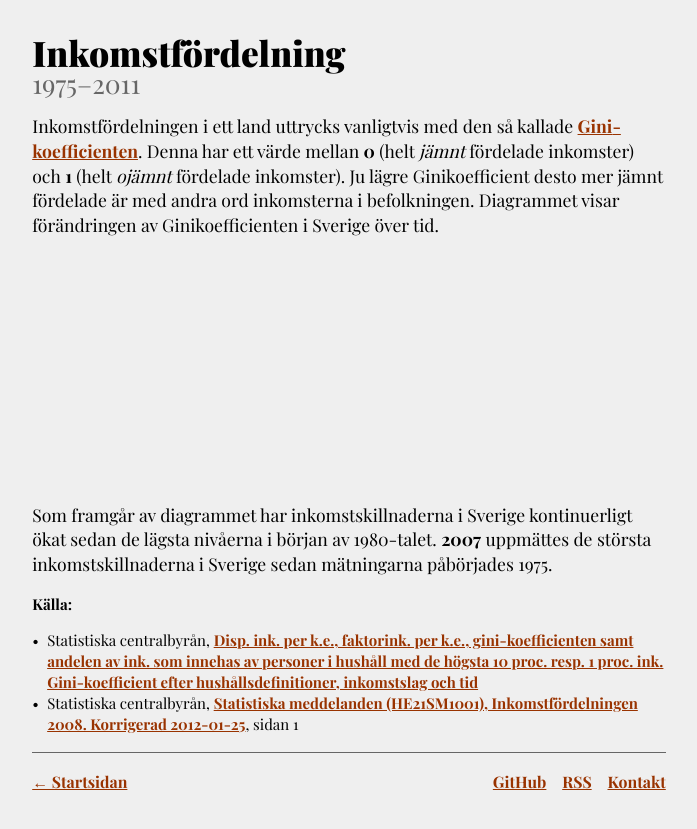
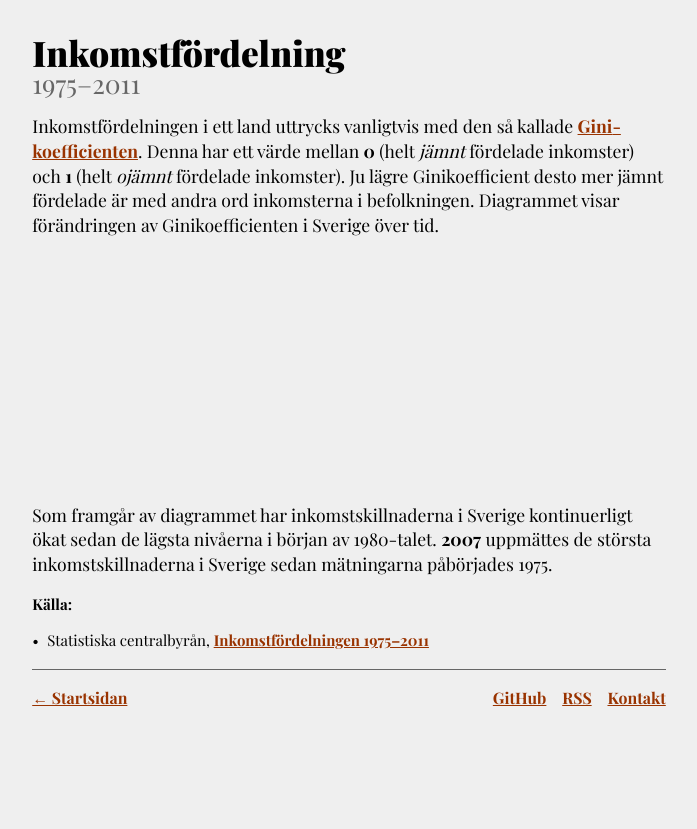
Before and after one commit to alimony/forbannadstatistik.polyscopic.works, a Jekyll site: the page built from inkomstfordelning/index.html, in a window 1280 px wide. Shown: the top 829 px of the page, without its empty margins (291-988 px from the left). Built offline with Jekyll 4.4.1, drawn with Linux system fonts in a browser that asks for light colours; nearby versions of some CDN libraries; some web fonts are replaced; comment, search, counter and statistics services are not loaded.

```diff
--- a/andel-barn-lag-inkomst/index.html
+++ b/andel-barn-lag-inkomst/index.html
@@ -11,11 +11,11 @@ script: andel-barn-lag-inkomst.2.js
 
 <div id="chart"></div>
 
-<p id="info" class="hidden"><strong id="first-year"></strong> levde ungefär <strong id="first-percentage"></strong>% av alla barn i Sverige i hushåll med låg inkomst, <strong id="second-year"></strong> hade siffran ökat till runt <strong id="second-percentage"></strong>%. Det är med andra ord allt fler barn som lever i <a href="http://www.scb.se/Pages/Article____334014.aspx" target="_blank">risk för fattigdom enligt EU:s mått.</a></p>
+<p id="info" class="hidden"><strong id="first-year"></strong> levde ungefär <strong id="first-percentage"></strong>% av alla barn i Sverige i hushåll med låg inkomst, <strong id="second-year"></strong> hade siffran ökat till runt <strong id="second-percentage"></strong>%. Det är med andra ord allt fler barn som lever i <a href="http://www.scb.se/sv_/Hitta-statistik/Artiklar/Hogre-inkomster-men-fler-i-risk-for-fattigdom/" target="_blank">risk för fattigdom enligt EU:s mått.</a></p>
 
 <div class="sources">
 	<p><strong>Källa:</strong></p>
 	<ul>
-		<li>Statistiska central&shy;byrån, <a href="http://www.scb.se/Pages/TableAndChart____302020.aspx" target="_blank">Andel personer efter hushålls&shy;typ i hushåll med en låg disponibel inkomst per k.e.</a></li>
+		<li>Statistiska central&shy;byrån, <a href="http://www.scb.se/sv_/Hitta-statistik/Statistik-efter-amne/Hushallens-ekonomi/Inkomster-och-inkomstfordelning/Hushallens-ekonomi-HEK/7289/2011A01C/Disponibel-inkomst-19912011/Andel-personer-efter-hushallstyp-i-hushall-med-en-lag-disponibel-inkomst-per-ke/" target="_blank">Andel personer efter hushålls&shy;typ i hushåll med en låg disponibel inkomst per k.e.</a></li>
 	</ul>
 </div>
--- a/bostadsbubbla/bostadsbubbla.2.js
+++ b/bostadsbubbla/bostadsbubbla.2.js
@@ -1,8 +1,6 @@
 (function () {
 	'use strict';
 
-	// This is data from OECD:
-	// http://www.oecd.org/eco/outlook/economicoutlookannextables.htm
 	// These are percentual changes from year to year, which we will then
 	// recalculate to an index series starting at index 100.
 	var dataArray = [
--- a/disponibel-inkomst/disponibel-inkomst.2.js
+++ b/disponibel-inkomst/disponibel-inkomst.2.js
@@ -14,8 +14,6 @@
 
 	var HEADERS = ['År', '1', '2', '3', '4', '5', '6', '7', '8', '9', '10', 'Medelvärde', 'Median'];
 
-	// This is data from SCB:
-	// http://www.scb.se/Pages/TableAndChart____163544.aspx
 	var dataArray = [
 		//         Decile 1, Decile 2, Decile 3, Decile 4, Decile 5, Decile 6, Decile 7, Decile 8, Decile 9, Decile 10, Average, Median
 		/* 1991 */ [72800,   104700,   118500,   131200,   143200,   156600,   172500,   192400,   220300,   328200,    164000,  149300],
--- a/disponibel-inkomst/index.html
+++ b/disponibel-inkomst/index.html
@@ -16,6 +16,6 @@ script: disponibel-inkomst.2.js
 <div class="sources">
 	<p><strong>Källa:</strong></p>
 	<ul>
-		<li>Statistiska central&shy;byrån, <a href="http://www.scb.se/Pages/TableAndChart____163544.aspx" target="_blank">Disponibel inkomst inklusive kapital&shy;vinst – individer i decil&shy;grupper</a></li>
+		<li>Statistiska central&shy;byrån, <a href="http://www.scb.se/sv_/Hitta-statistik/Statistik-efter-amne/Hushallens-ekonomi/Inkomster-och-inkomstfordelning/Hushallens-ekonomi-HEK/7289/2011A01C/Disponibel-inkomst-19912011/Disponibel-inkomst-inklusive-kapitalvinst---individer-i-decilgrupper/" target="_blank">Disponibel inkomst inklusive kapital&shy;vinst – individer i decil&shy;grupper</a></li>
 	</ul>
 </div>
--- a/inkomstfordelning/index.html
+++ b/inkomstfordelning/index.html
@@ -16,7 +16,6 @@ script: inkomstfordelning.1.js
 <div class="sources">
 	<p><strong>Källa:</strong></p>
 	<ul>
-		<li>Statistiska central&shy;byrån, <a href="http://www.scb.se/Pages/SSD/SSD_SelectVariables____340487.aspx?px_tableid=ssd_extern%3aDispInk8" target="_blank">Disp. ink. per k.e., faktorink. per k.e., gini-koefficienten samt andelen av ink. som innehas av personer i hushåll med de högsta 10 proc. resp. 1 proc. ink. Gini-koefficient efter hushålls&shy;definitioner, inkomstslag och tid</a></li>
-		<li>Statistiska central&shy;byrån, <a href="http://www.scb.se/Pages/PublishingCalendarViewInfo____259923.aspx?PublObjId=11784" target="_blank">Statistiska meddelanden (HE21SM1001), Inkomstfördelningen 2008. Korrigerad 2012-01-25</a>, sidan&nbsp;1</li>
+		<li>Statistiska central&shy;byrån, <a href="http://www.scb.se/sv_/Hitta-statistik/Statistik-efter-amne/Hushallens-ekonomi/Inkomster-och-inkomstfordelning/Hushallens-ekonomi-HEK/7289/2011A01C/Inkomster-19752011/Inkomstfordelningen-19752011/" target="_blank">Inkomstfördelningen 1975–2011</li>
 	</ul>
 </div>
--- a/sysselsattningsgrad/index.html
+++ b/sysselsattningsgrad/index.html
@@ -7,7 +7,7 @@ description: Sysselsättningsgraden i Sverige sjönk efter den högsta noteringe
 date: 2013-09-07 23:11:00 +0200
 script: sysselsattningsgrad.1.js
 ---
-<p>Syssel&shy;sättnings&shy;graden definieras som antalet sysselsatta i Sverige relativt till befolkningen. Befolkningen är i detta fall summan av syssel&shy;satta, arbets&shy;lösa, samt de som ej ingår i arbets&shy;kraften, enligt uppskattning i <a href="http://www.scb.se/Pages/Product____23262.aspx">Arbets&shy;krafts&shy;undersökningarna (AKU)</a>. 2005 ändrades definitionen av arbets&shy;kraften till att gälla åldern <span class="nobr">15–74</span> år istället för som tidigare <span class="nobr">16–64</span> år. Samtliga siffror nedan använder den “gamla” definitionen <span class="nobr">16–64</span> år för att syssel&shy;sättnings&shy;graden ska vara jämförbar över hela tids&shy;serien.</p>
+<p>Syssel&shy;sättnings&shy;graden definieras som antalet sysselsatta i Sverige relativt till befolkningen. Befolkningen är i detta fall summan av syssel&shy;satta, arbets&shy;lösa, samt de som ej ingår i arbets&shy;kraften, enligt uppskattning i <a href="http://www.scb.se/sv_/Hitta-statistik/Statistik-efter-amne/Arbetsmarknad/Arbetskraftsundersokningar/Arbetskraftsundersokningarna-AKU/" target="_blank">Arbets&shy;krafts&shy;undersökningarna (AKU)</a>. 2005 ändrades definitionen av arbets&shy;kraften till att gälla åldern <span class="nobr">15–74</span> år istället för som tidigare <span class="nobr">16–64</span> år. Samtliga siffror nedan använder den “gamla” definitionen <span class="nobr">16–64</span> år för att syssel&shy;sättnings&shy;graden ska vara jämförbar över hela tids&shy;serien.</p>
 
 <div id="chart"></div>
 
@@ -67,7 +67,7 @@ script: sysselsattningsgrad.1.js
 <div class="sources">
 	<p><strong>Källor:</strong></p>
 	<ul>
-		<li>Statistiska central&shy;byrån, <a href="http://www.scb.se/Pages/SSD/SSD_SelectVariables____340487.aspx?px_tableid=ssd_extern%3aNAKUBefolkningAr&amp;rxid=0c8ce88b-e330-46f5-8862-866e70233672" target="_blank">Befolkningen <span class="nobr">15–74</span> år (AKU) efter kön, ålder och arbets&shy;krafts&shy;tillhörighet. År&nbsp;<span class="nobr">2005–2012</span></a></li>
-		<li>Statistiska central&shy;byrån, <a href="http://www.scb.se/Pages/SSD/SSD_SelectVariables____340487.aspx?px_tableid=ssd_extern%3aAKUABefolkning&amp;rxid=ca9e893f-4f15-485c-858c-a7109359c1da" target="_blank">Befolkningen <span class="nobr">16–64</span> år (AKU) efter kön, ålder och arbets&shy;krafts&shy;tillhörighet. År&nbsp;<span class="nobr">1976–2004</span></a></li>
+		<li>Statistiska central&shy;byrån, <a href="http://www.scb.se/sv_/Hitta-statistik/Statistikdatabasen/Variabelvaljare/?px_tableid=ssd_extern%3aNAKUBefolkningAr" target="_blank">Befolkningen <span class="nobr">15–74</span> år (AKU) efter kön, ålder och arbets&shy;krafts&shy;tillhörighet. År&nbsp;<span class="nobr">2005–2012</span></a></li>
+		<li>Statistiska central&shy;byrån, <a href="http://www.scb.se/sv_/Hitta-statistik/Statistikdatabasen/Variabelvaljare/?px_tableid=ssd_extern%3aAKUABefolkning" target="_blank">Befolkningen <span class="nobr">16–64</span> år (AKU) efter kön, ålder och arbets&shy;krafts&shy;tillhörighet. År&nbsp;<span class="nobr">1976–2004</span></a></li>
 	</ul>
 </div>
```
Also changed, not shown: arbetstidsforkortning-bnp-produktivitet/arbetstidsforkortning-bnp-produktivitet.1.js (+27 -34 lines), arbetstidsforkortning-bnp-produktivitet/index.html (+6 -6 lines), inkomstfordelning/inkomstfordelning.1.js (+2 -5 lines), privat-skuldsattningsgrad/privat-skuldsattningsgrad.2.js (+20 -21 lines).
